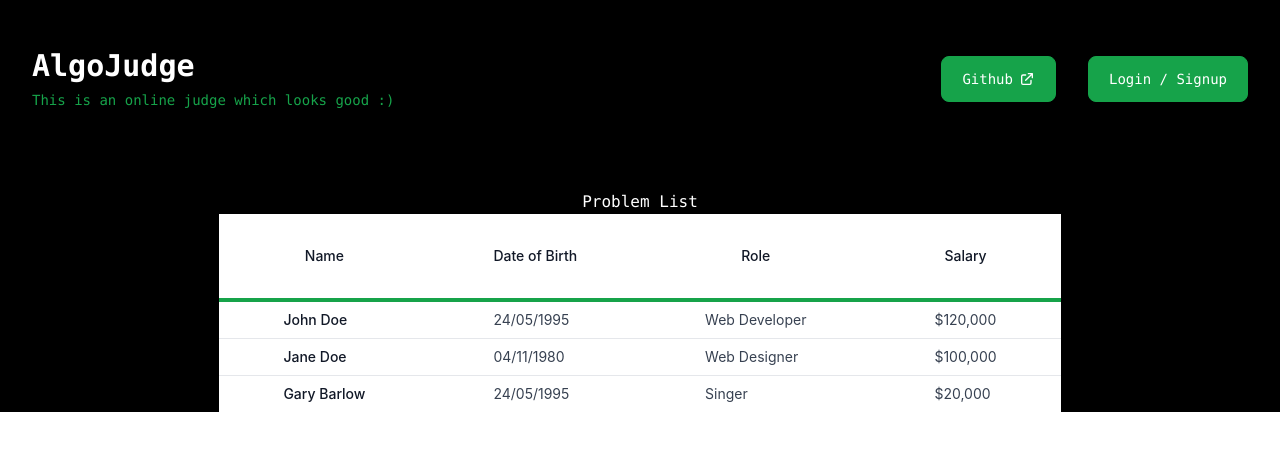
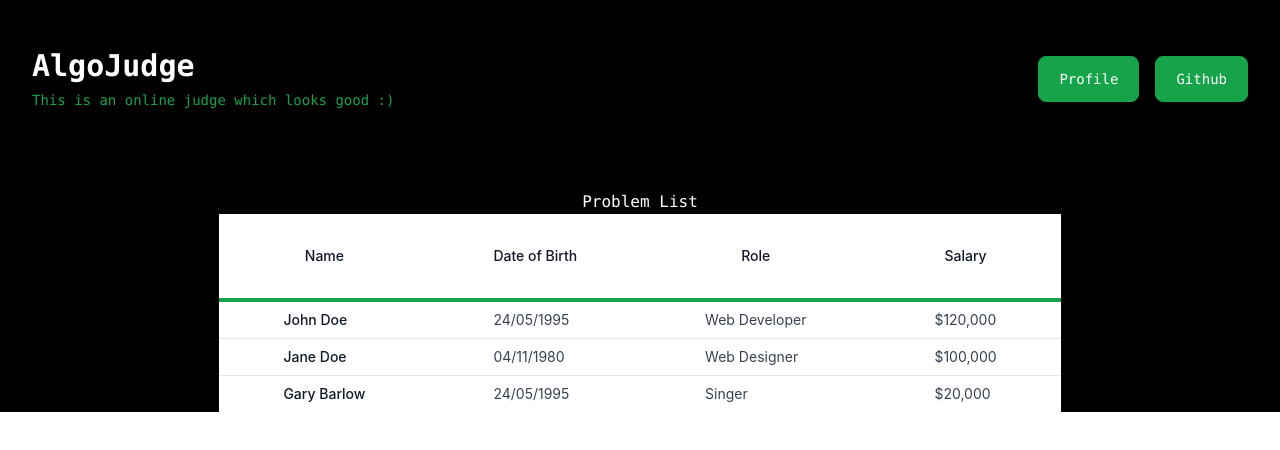
Before and after one commit to shubhamtechgeek/onlineJudge, a React (Create React App) app in the folder frontend/: page / in a window 1280 px wide. Shown: the top 450 px of the page. Built offline with nearby package versions, Linux system fonts and the light colour scheme; sample sign-in values are in the browser's storage.

Commit message:
Dynamic NavBar with JWT

```diff
--- /dev/null
+++ b/frontend/src/Component/Auth/Logout.js
@@ -0,0 +1,20 @@
+import React from "react";
+import { useNavigate } from "react-router-dom";
+
+const Logout = () => {
+    const navigate = useNavigate();
+
+    React.useEffect(() => {
+        const handleLogout = () => {
+            localStorage.removeItem('user');
+            localStorage.removeItem('token');
+            navigate('/login');
+        };
+
+        handleLogout();
+    }, [navigate]); // Include 'navigate' in the dependency array
+
+    return null; // You can return null since this component doesn't render anything.
+}
+
+export default Logout;
--- a/frontend/src/Component/Navigation/Navbar.js
+++ b/frontend/src/Component/Navigation/Navbar.js
@@ -3,7 +3,7 @@ import {Link} from 'react-router-dom'
 
 const Navbar = () => {
 
-
+  const token = localStorage.getItem('token');
 
   return (
     <div>
@@ -12,7 +12,7 @@ const Navbar = () => {
     <div className="sm:flex sm:items-center sm:justify-between">
       <div className="text-center sm:text-left">
         <h1 className="text-2xl font-bold text-white sm:text-3xl font-mono">
-          AlgoJudge
+          <Link to="/">AlgoJudge</Link>
         </h1>
 
         <p className="mt-1.5 text-sm font-mono text-green-600">
@@ -21,33 +21,29 @@ const Navbar = () => {
       </div>
 
       <div className="mt-4 flex flex-col gap-4 sm:mt-0 sm:flex-row sm:items-center">
+      {token ? (
+            <button
+            className="font-mono block rounded-lg border border-green-600 bg-green-600 px-5 py-3 text-sm font-medium text-white transition hover:bg-black focus:outline-none focus:ring"
+            type="button"
+          >
+            <Link to="/profile">Profile</Link>
+          </button>
+          ) : (
+            <button
+              className="font-mono block rounded-lg border border-green-600 bg-green-600 px-5 py-3 text-sm font-medium text-white transition hover:bg-black focus:outline-none focus:ring"
+              type="button"
+            >
+              <Link to="/login">Login / Signup</Link>
+            </button>
+          )}
+
         <button
           className="inline-flex items-center justify-center gap-1.5 rounded-lg border border-green-600 bg-green-600 px-5 py-3 text-sm font-medium text-white transition hover:bg-black focus:outline-none focus:ring"
           type="button"
-        >
+
+        ><Link target='_blank' rel="noopener noreferrer" to="https://github.com/shubhamtechgeek/onlineJudge/">
           <span className="text-sm font-medium font-mono text-white"> Github </span>
-
-          <svg
-            xmlns="http://www.w3.org/2000/svg"
-            className="h-4 w-4"
-            fill="none"
-            viewBox="0 0 24 24"
-            stroke="currentColor"
-            strokeWidth="2"
-          >
-            <path
-              strokeLinecap="round"
-              strokeLinejoin="round"
-              d="M10 6H6a2 2 0 00-2 2v10a2 2 0 002 2h10a2 2 0 002-2v-4M14 4h6m0 0v6m0-6L10 14"
-            />
-          </svg>
-        </button>
-        <span></span>
-        <button
-          className="font-mono block rounded-lg  border border-green-600 bg-green-600 px-5 py-3 text-sm font-medium text-white transition hover:bg-black focus:outline-none focus:ring"
-          type="button"
-        >
-          <Link to="/login">Login / Signup</Link>
+        </Link>
         </button>
       </div>
     </div>
--- /dev/null
+++ b/frontend/src/Component/Profile/Profile.js
@@ -0,0 +1,15 @@
+import React from 'react'
+import { Link } from 'react-router-dom'
+
+const Profile = () => {
+  return (
+    <div className='dark:bg-black' >
+        <h1 className='text-white font-mono' >Profile</h1>
+        <div>
+        <h1 className='text-white font-mono' ><Link to="/logout">Logout</Link> </h1>
+        </div>
+    </div>
+  )
+}
+
+export default Profile
--- /dev/null
+++ b/frontend/src/Pages/ProfilePage.js
@@ -0,0 +1,31 @@
+import React from "react";
+import { useEffect} from "react";
+import { useNavigate } from "react-router-dom";
+
+import Navbar from "../Component/Navigation/Navbar";
+import Profile from "../Component/Profile/Profile";
+
+const ProfilePage = () => {
+  const navigate = useNavigate();
+  useEffect(() => {
+    const verifyCookie = async () => {
+      if (!localStorage.getItem('token')) {
+        navigate("/login");
+      }
+    }
+    verifyCookie();
+  }, [navigate]);
+
+  return (
+    <>
+      <div>
+        <Navbar />
+      </div>
+      <div>
+        <Profile />
+      </div>
+    </>
+  );
+};
+
+export default ProfilePage;
```
